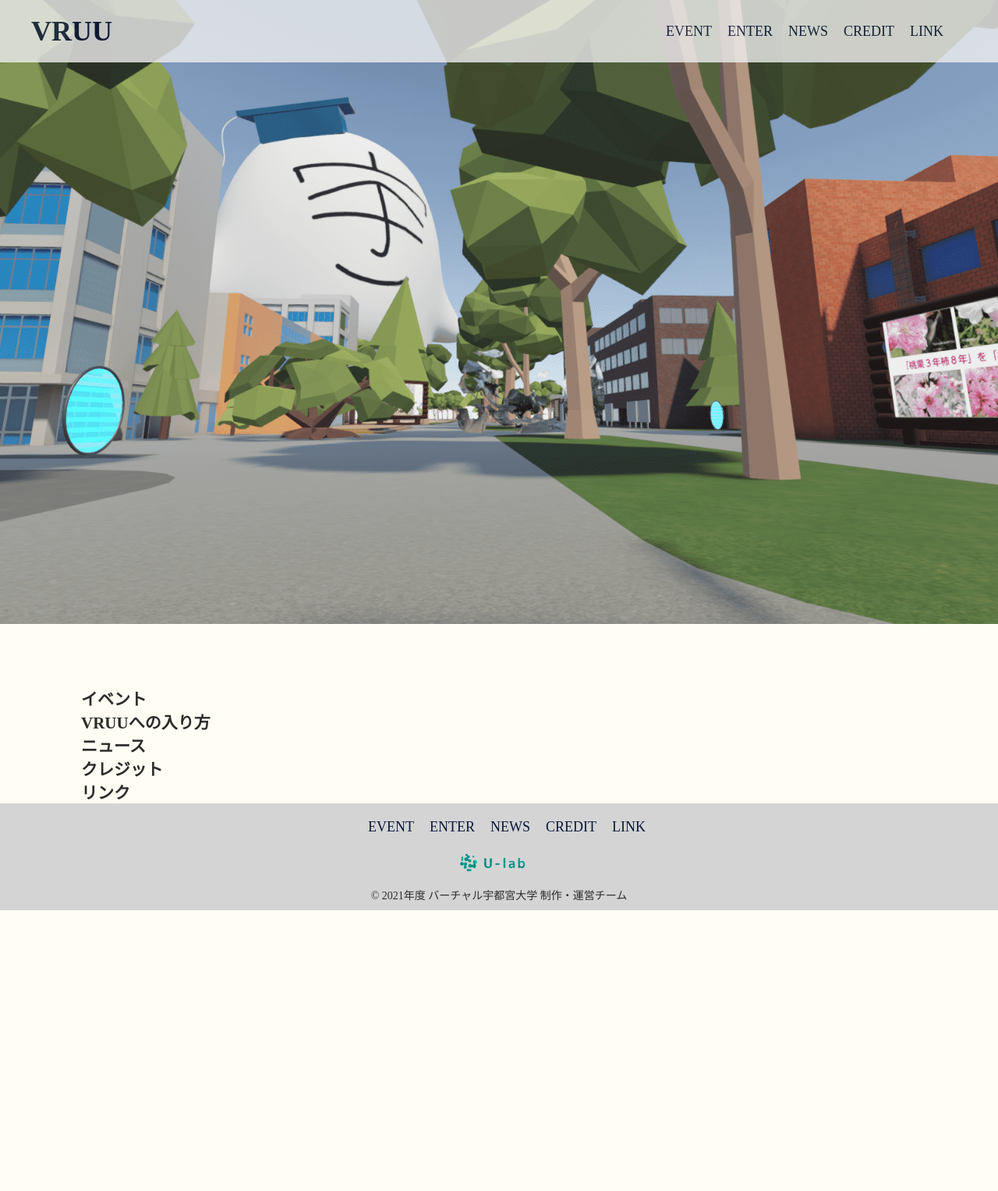
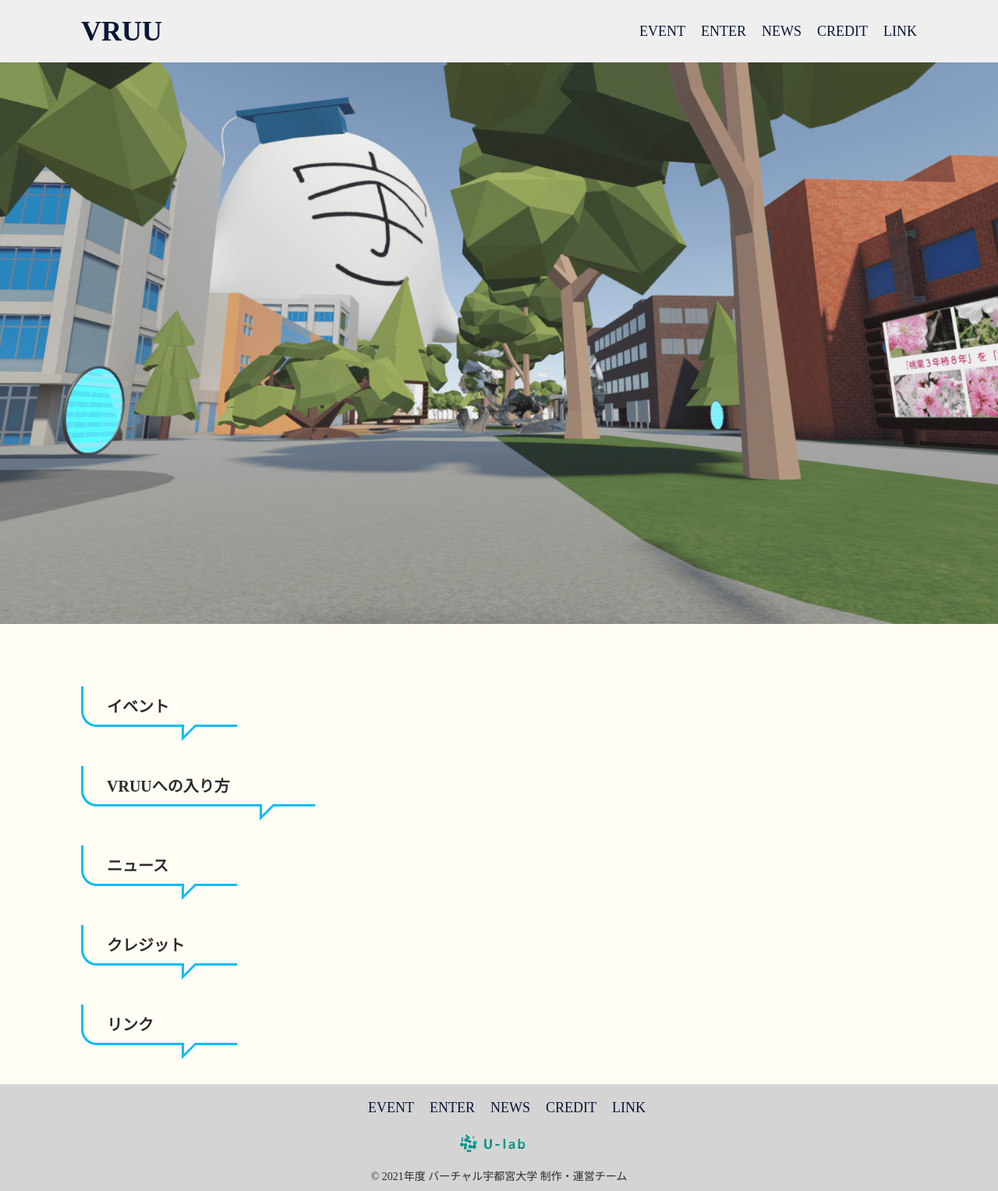
Before and after one commit to u-lab/vruu-2021, a PHP site: page / in a window 1280 px wide. Shown: the whole page at 78% size. Before the commit the page ends 1167 px from the top, so only its background shows below. Run offline with PHP 8.4, Linux system fonts and the light colour scheme.

Commit message:
section-title吹き出しまで

```diff
--- a/css/style.css
+++ b/css/style.css
@@ -34,15 +34,64 @@ a {
     max-width: 1200px;
 }
 
+.sec-title {
+    margin-bottom: 50px;
+    width: 200px;
+    font-size: 2rem;
+}
+
+#enter .sec-title {
+    width: 300px;
+}
+
+.sec-title {
+    position: relative;
+    padding: 1rem 3rem;
+    border-bottom: 3px solid #0BBDF2;
+    border-left: 3px solid #0BBDF2;
+    border-radius: 0 0 0 20px;
+}
+
+.sec-title:before {
+    position: absolute;
+    right: 50px;
+    bottom: -21px;
+    width: 0;
+    height: 0;
+    content: '';
+    border-width: 21px 21px 0 0;
+    border-style: solid;
+    border-color: #0BBDF2 transparent transparent transparent;
+}
+
+.sec-title:after {
+    position: absolute;
+    right: 54px;
+    bottom: -14px;
+    width: 0;
+    height: 0;
+    content: '';
+    border-width: 14px 14px 0 0;
+    border-style: solid;
+    border-color: #fff transparent transparent transparent;
+}
+
 header {
+    position: fixed;
+    width: 100%;
+    background-color: rgba(239, 239, 239, 0.7);
+}
+
+header:hover {
+    background-color: rgba(239, 239, 239, 1);
+}
+
+header .wrapper {
+    height: 80px;
     display: flex;
     justify-content: space-between;
-    position: fixed;
-    width: 100%;
-    height: 80px;
-    background-color: #EFEFEF;
     align-items: center;
-    opacity: 0.8;
+
 }
 
 header ul, footer ul {
@@ -51,13 +100,8 @@ header ul, footer ul {
 
 .site-title {
     display: inline-block;
-    margin-left: 40px;
     font-size: 3.6rem;
     line-height: 1;
-}
-
-header nav {
-    margin-right: 70px;
 }
 
 .header-nav {
--- a/index.html
+++ b/index.html
@@ -11,6 +11,7 @@
 <body>
 
     <header>
+    <div class="wrapper">
         <h1 class="site-title"><a href="index.html">VRUU</a></h1>
 
         <nav>
@@ -22,6 +23,7 @@
                 <li class="header-nav"><a href="#link">LINK</a></li>
             </ul>
         </nav>
+    </div>
     </header>
 
     <main>
@@ -61,6 +63,7 @@
     </main>
 
     <footer>
+    <div class="wrapper">
         <nav>
             <ul>
                 <li class="header-nav"><a href="#event">EVENT</a></li>
@@ -77,6 +80,7 @@
 
         <p class="copyright">&copy; 2021年度 バーチャル宇都宮大学 制作・運営チーム</p>
 
+    </div>
     </footer>
 
 </body>
```
Lines whose indentation alone changed are shown as unchanged.
